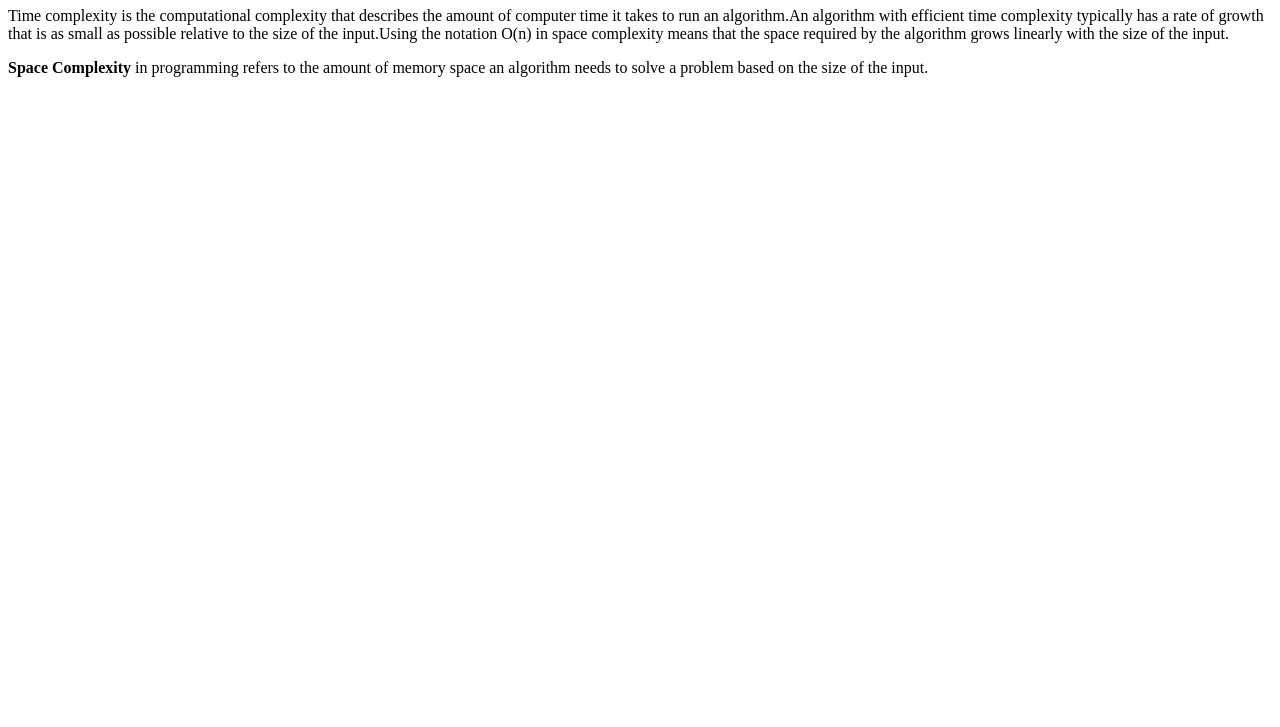
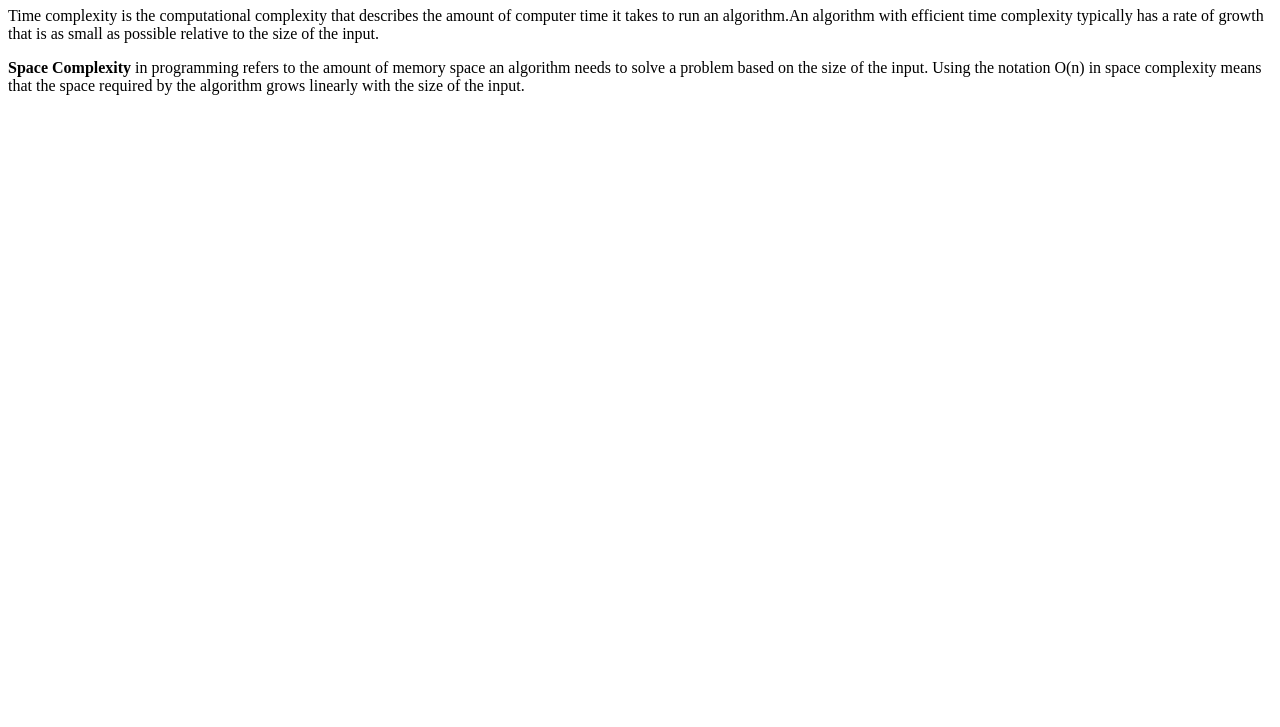
Before and after one commit to acciojob/time-and-space-complexity-Rajatx7, a website: page main.html in a window 1280 px wide. Shown: the part 73-800 px from the top of the page. Drawn offline with Linux system fonts and the light colour scheme.

Commit message:
created a submission

```diff
--- a/main.html
+++ b/main.html
@@ -12,8 +12,8 @@
 
 </script>
 	<h1>Time and Space Complexity</h1>
-		<p>Time complexity is the computational complexity that describes the amount of computer time it takes to run an algorithm.An algorithm with efficient time complexity typically has a rate of growth that is as small as possible relative to the size of the input.Using the notation O(n) in space complexity means that the space required by the algorithm grows linearly with the size of the input.</p>
-		<p><b>Space Complexity</b> in programming refers to the amount of memory space an algorithm needs to solve a problem based on the size of the input.</p>
+	<p>Time complexity is the computational complexity that describes the amount of computer time it takes to run an algorithm.An algorithm with efficient time complexity typically has a rate of growth that is as small as possible relative to the size of the input.</p>
+	<p><b>Space Complexity</b> in programming refers to the amount of memory space an algorithm needs to solve a problem based on the size of the input. Using the notation O(n) in space complexity means that the space required by the algorithm grows linearly with the size of the input.</p>
 
 </body>
 
```
